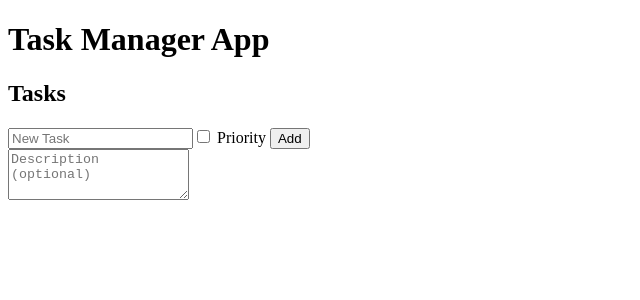
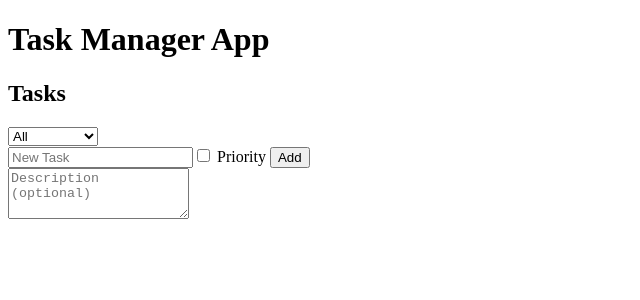
Before and after one commit to rowanvictor01/task-manager-app, a Vue app: page / in a window 1280 px wide. Shown: the top 300 px of the page, without its empty margins (0-640 px from the left). Built offline with nearby package versions, Linux system fonts and the light colour scheme.

Commit message:
Start work on task filter logic

```diff
--- a/src/components/TaskList.vue
+++ b/src/components/TaskList.vue
@@ -1,15 +1,54 @@
 <script setup>
+import { ref, computed } from "vue";
 import TaskItem from "./TaskItem.vue";
 
 const { tasks } = defineProps(["tasks"]);
+
+const filter = ref("all");
+
+const incompleteTasks = computed(() => {
+  return tasks.filter((task) => !task.isComplete);
+});
+
+const priorityTasks = computed(() => {
+  return tasks.filter((task) => task.isPriority);
+});
+
+const completeTasks = computed(() => {
+  return tasks.filter((task) => task.isComplete);
+});
+
+function filterTask() {
+  if (filter.value === "all") {
+    return tasks;
+  } else if (filter.value === "incomplete") {
+    return incompleteTasks;
+  } else if (filter.value === "priority") {
+    return priorityTasks;
+  } else if (filter.value === "complete") {
+    return completeTasks;
+  } else {
+    return tasks;
+  }
+}
 </script>
 
 <template>
   <section>
     <h2>Tasks</h2>
 
+    <div>
+      <select v-model="filter">
+        <option disabled>Filter Tasks</option>
+        <option value="all">All</option>
+        <option value="incomplete">Incomplete</option>
+        <option value="priority">Priority</option>
+        <option value="complete">Complete</option>
+      </select>
+    </div>
+
     <TaskItem
-      v-for="(task, index) in tasks"
+      v-for="task in filterTask()"
       :key="task.id"
       :task="task"
       @delete-task="$emit('delete-task', $event)"
```
